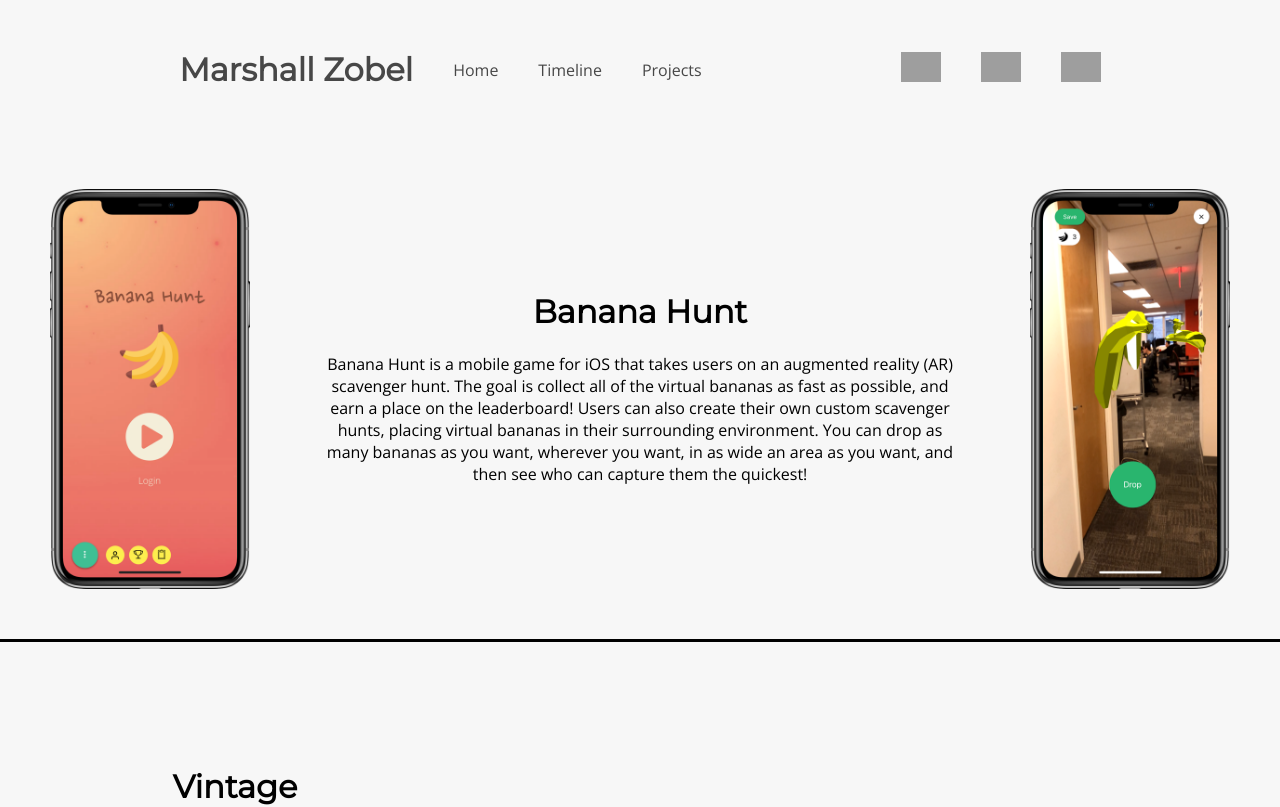
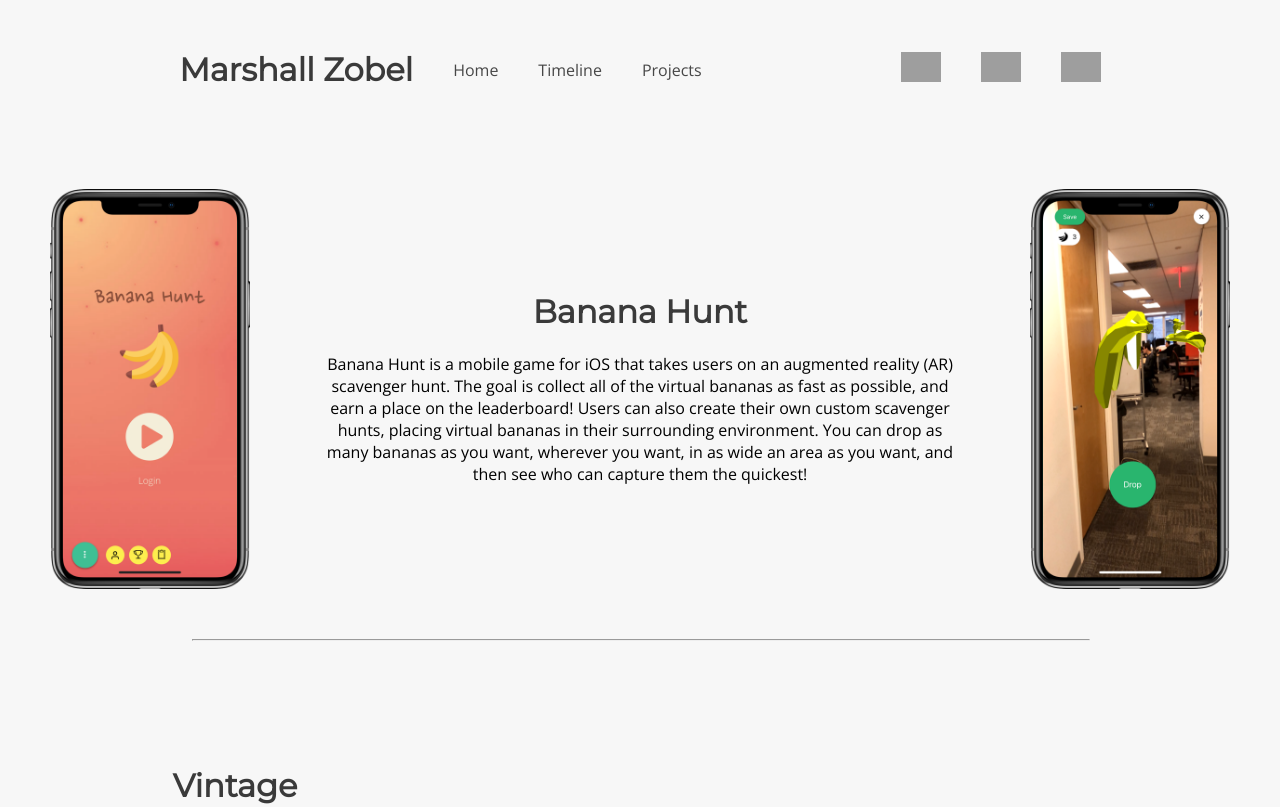
Before and after one commit to dmzobel/dmzobel.github.io, a React (Create React App) app: page /projects in a window 1280 px wide. Shown: the top 807 px of the page. Built offline with nearby package versions, Linux system fonts and the light colour scheme; grey boxes are pictures that could not be loaded.

Commit message:
Add: uniform background color and horizontal divider to Projects comp

```diff
--- a/src/components/Projects.js
+++ b/src/components/Projects.js
@@ -20,6 +20,8 @@ const Projects = () => (
       </div>
       <img src={bhDemo2} alt="" className="screenshot" />
     </div>
+    <hr className="divider" />
+
     <div className="project-section">
       <div>
         <h1>Vintage</h1>
@@ -47,6 +49,8 @@ const Projects = () => (
       </div>
       <img src={vintage} alt="" className="screenshot-desktop" />
     </div>
+    <hr className="divider" />
+
     <div className="project-section">
       <img src={wizBang} alt="" className="screenshot-desktop" />
       <div>
--- a/src/style.css
+++ b/src/style.css
@@ -7,12 +7,12 @@
 
 #app {
   overflow-y: scroll;
+  background-color: #f7f7f7;
 }
 
 .banner {
   display: flex;
   justify-content: center;
-  background-color: #f7f7f7;
   padding: 50px;
 }
 
@@ -37,11 +37,17 @@
   left: calc(50% - 150px); */
 }
 
+.divider {
+  width: 70%;
+  margin: 0 15%;
+}
+
 h1,
 h2,
 h3,
 h4 {
   font-family: 'Montserrat', sans-serif;
+  color: rgb(58, 58, 58);
 }
 
 .headshot {
@@ -65,7 +71,6 @@ h4 {
 }
 
 .navbar {
-  background: #f7f7f7;
   padding: 40px 0;
   display: flex;
   justify-content: space-evenly;
@@ -95,8 +100,6 @@ h4 {
   display: flex;
   align-items: center;
   padding: 50px;
-  background-color: #f7f7f7;
-  border-bottom: solid;
 }
 .project-section div {
   text-align: center;
@@ -120,7 +123,6 @@ h4 {
   display: flex;
   flex-direction: column;
   align-items: center;
-  background-color: #f7f7f7;
   padding: 0 0 50px 0;
 }
 
@@ -134,9 +136,7 @@ h4 {
   left: 50%;
   height: 80%;
   width: 5px;
-  background: #d7e4ed;
+  background: rgb(0, 0, 112);
 }
 .timeline-container {
-  color: white;
-  background-color: navy;
 }
```
